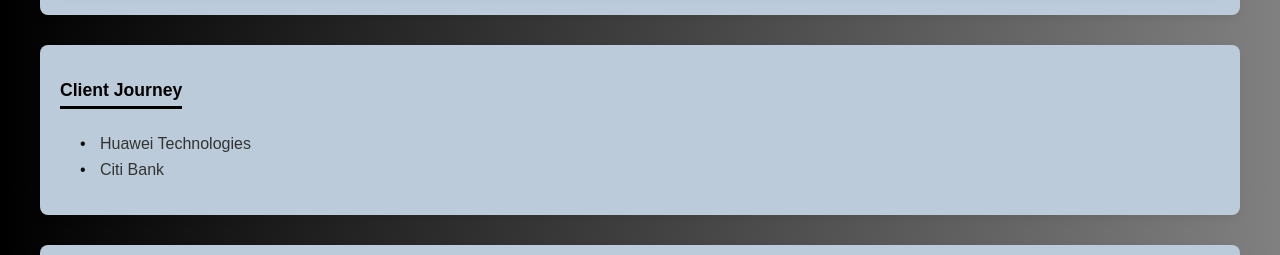
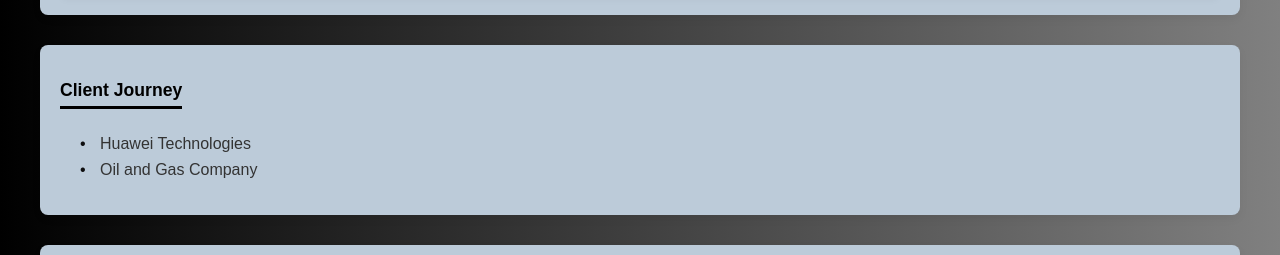
Before and after one commit to lakshmi-keerthi/my_portfolio, a plain HTML site: page wipro.html in a window 1280 px wide. Shown: the part 828-1083 px from the top of the page. Drawn offline with Linux system fonts and the light colour scheme.

Commit message:
Update wipro.html

```diff
--- a/wipro.html
+++ b/wipro.html
@@ -219,7 +219,7 @@
                     </div>
                 </li>
                 <li style="position: relative;">
-                    Citi Bank
+                    Oil and Gas Company
                     <div class="description">
                         Automated preprocessing workflows in Dataiku, reducing data preparation time and improving data quality.
                     </div>
```
